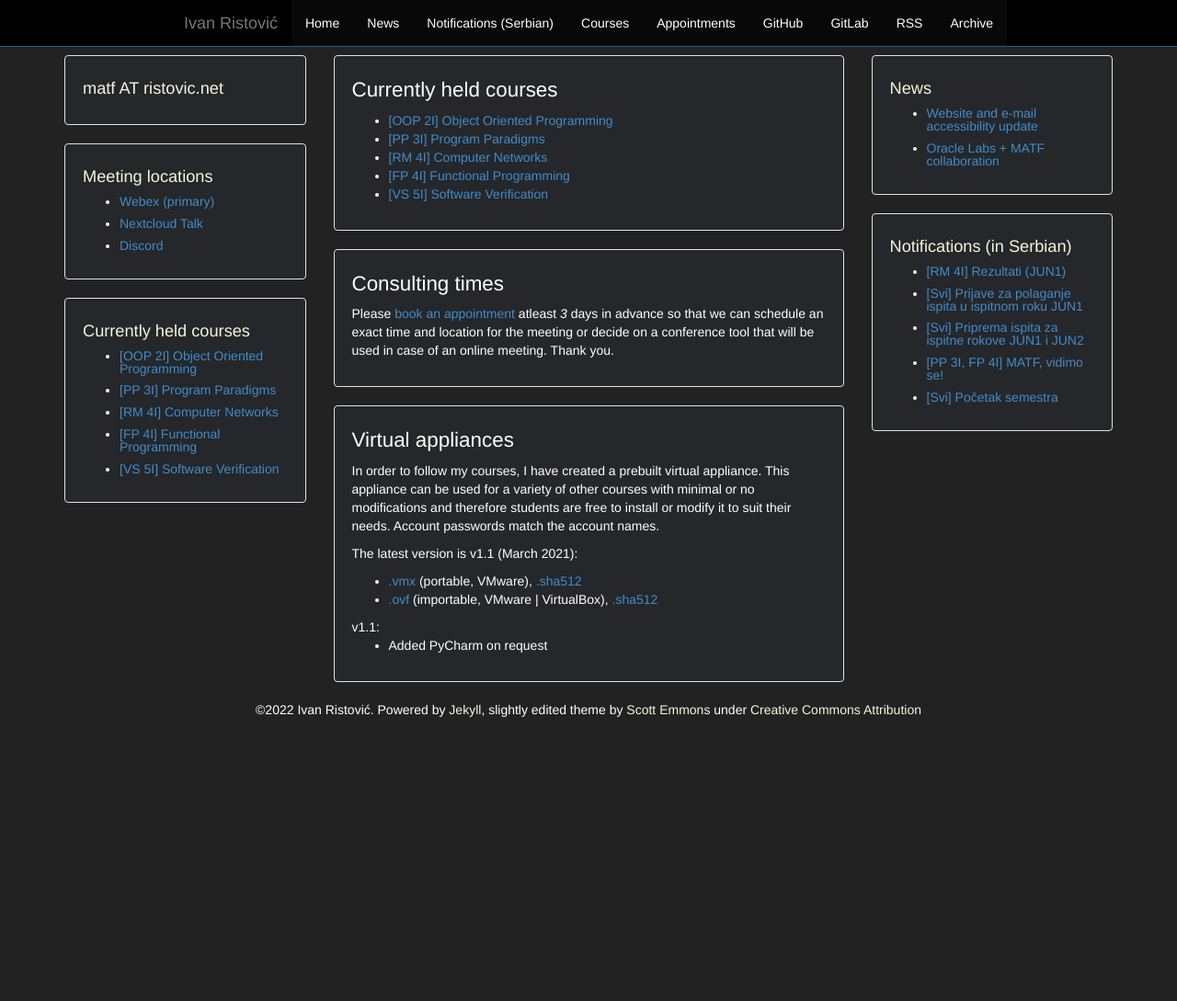
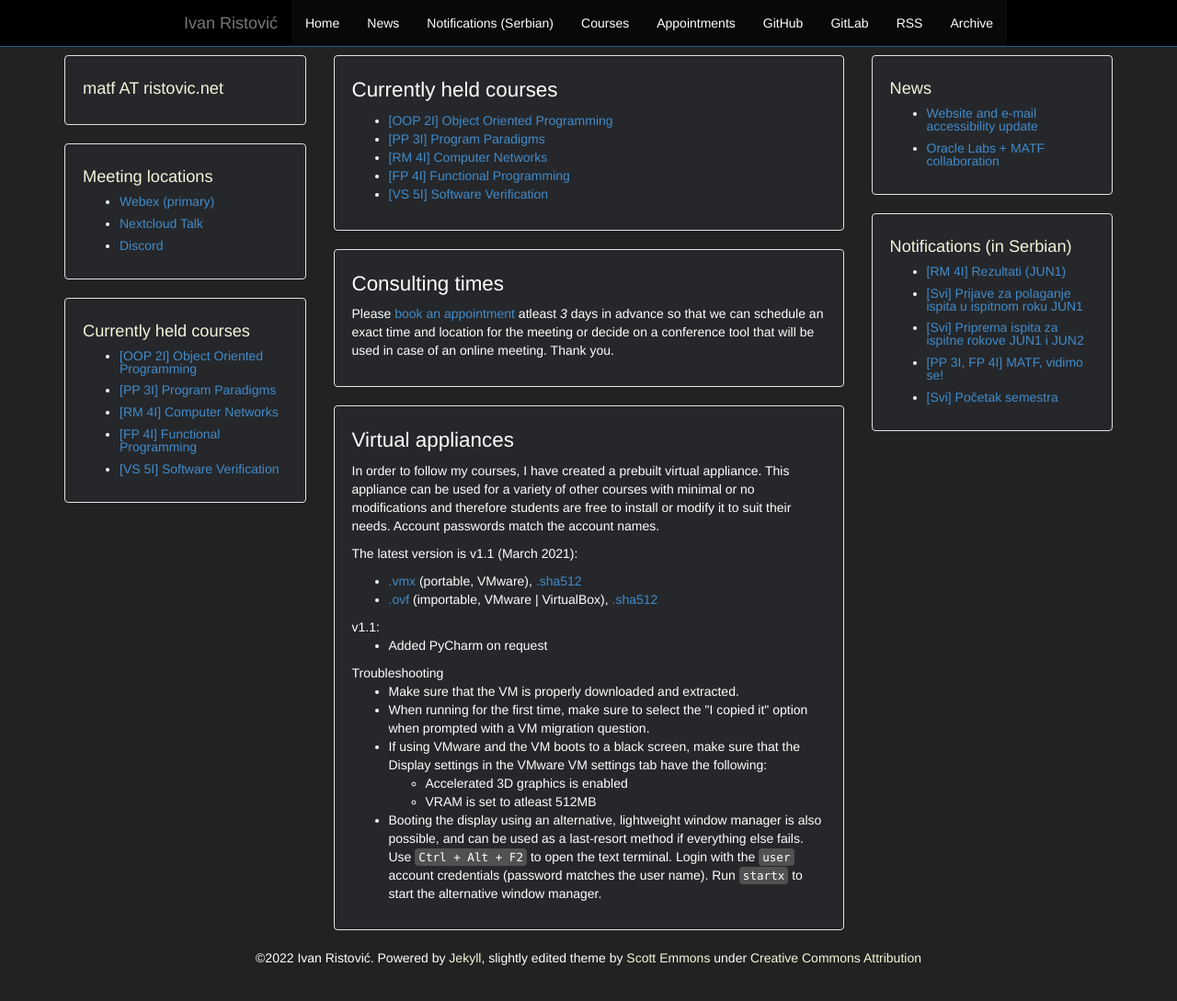
Before and after one commit to ivan-ristovic/ivan-ristovic.github.io, a Jekyll site: the page built from courses.html, in a window 1280 px wide and 1122 px high. Shown: the top 1089 px of the window at 92% size. Built offline with Jekyll 4.4.1, drawn with Linux system fonts in a browser that asks for light colours.

Commit message:
Add VM troubleshooting

```diff
--- a/courses.html
+++ b/courses.html
@@ -36,5 +36,16 @@ layout: default
     <ul>
       <li>Added PyCharm on request</li>
     </ul>
+    Troubleshooting
+    <ul>
+      <li>Make sure that the VM is properly downloaded and extracted.</li>
+      <li>When running for the first time, make sure to select the "I copied it" option when prompted with a VM migration question.</li>
+      <li>If using VMware and the VM boots to a black screen, make sure that the Display settings in the VMware VM settings tab have the following:</li>
+      <ul>
+        <li>Accelerated 3D graphics is enabled</li>
+        <li>VRAM is set to atleast 512MB</li>
+      </ul>
+      <li>Booting the display using an alternative, lightweight window manager is also possible, and can be used as a last-resort method if everything else fails. Use <code>Ctrl + Alt + F2</code> to open the text terminal. Login with the <code>user</code> account credentials (password matches the user name). Run <code>startx</code> to start the alternative window manager.</li>
+    </ul>
   </p>
 </div>
```
